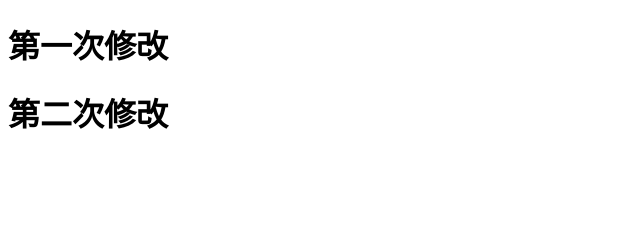
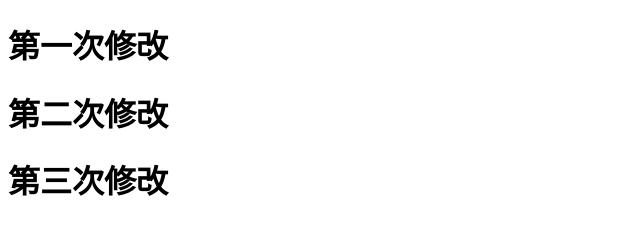
Before and after one commit to liuYchun/test_git, a plain HTML site: page index.html in a window 1280 px wide. Shown: the whole page, without its empty margins (0-640 px from the left). Drawn offline with Linux system fonts and the light colour scheme.

Commit message:
第三次提交git项目

```diff
--- a/index.html
+++ b/index.html
@@ -11,6 +11,7 @@
 <body>
     <h1>第一次修改</h1>
     <h1>第二次修改</h1>
+    <h1>第三次修改</h1>
 
 </body>
 
```
